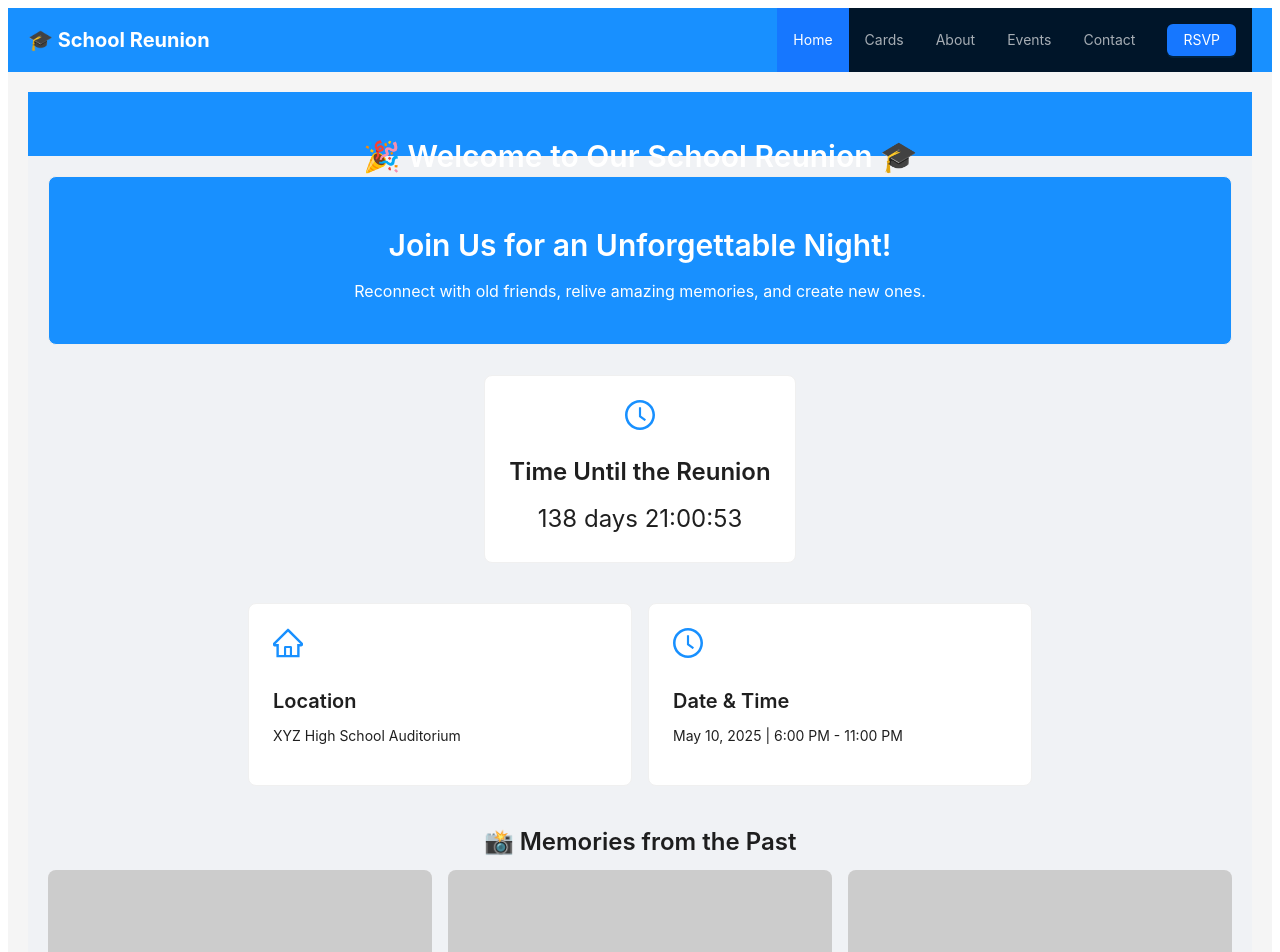
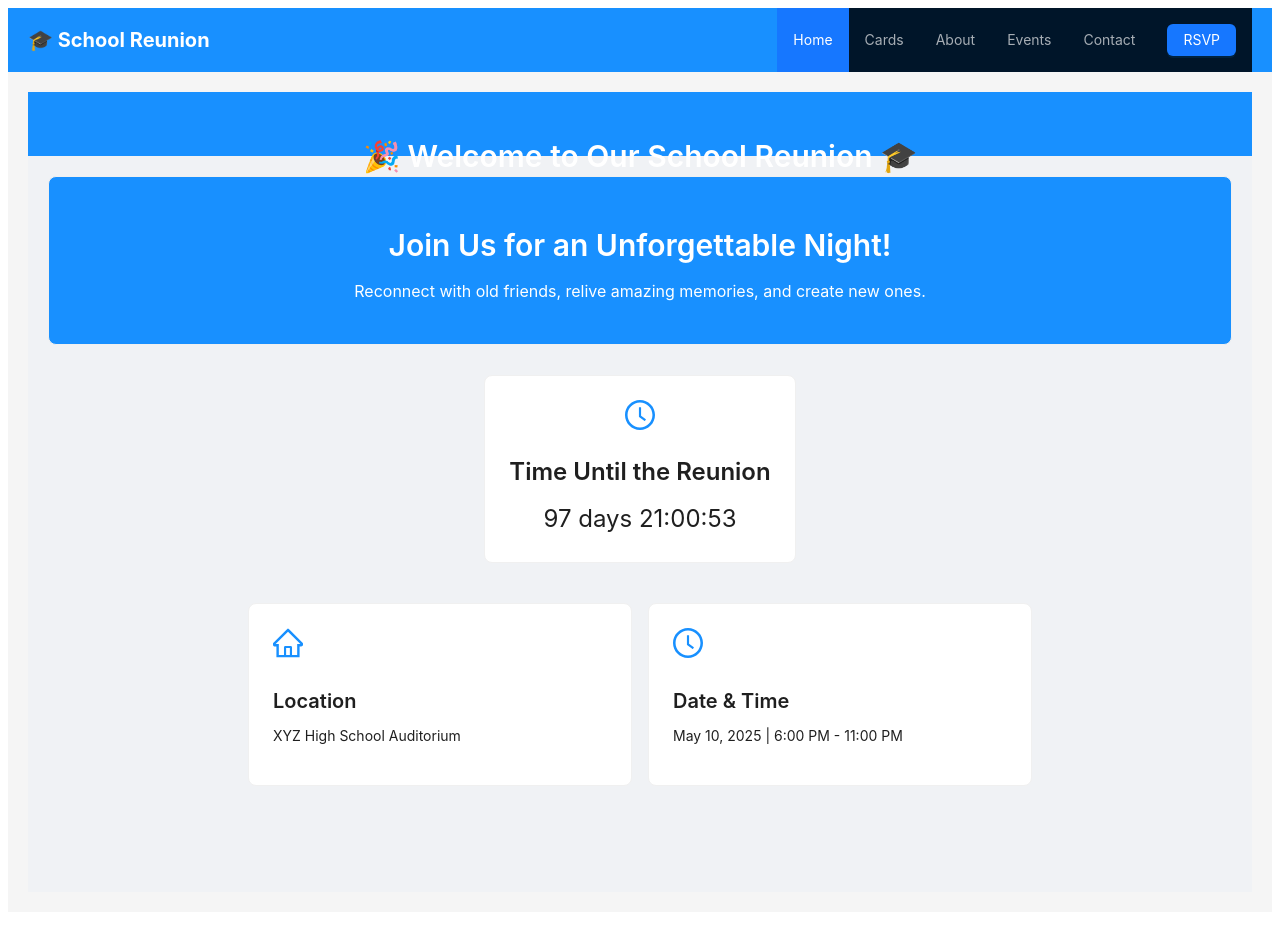
Before and after one commit to BorisMilanov/Aklas, a React (Vite) app: page / in a window 1280 px wide. Shown: the top 952 px of the page. After the commit the page ends 920 px from the top, so only its background shows below. Built offline with nearby package versions, Linux system fonts and the light colour scheme; the HTML template or start-up script is replaced by a standard one.

Commit message:
Home page 02

```diff
--- a/src/Home.tsx
+++ b/src/Home.tsx
@@ -1,13 +1,13 @@
 import React from "react";
-import { Layout, Typography, Button, Card, Row, Col, Avatar, Space } from "antd";
+import { Layout, Typography, Card, Row, Col, Space } from "antd";
 import { ClockCircleOutlined, HomeOutlined, PhoneOutlined } from "@ant-design/icons";
 import dayjs from "dayjs";
 import Countdown from "antd/es/statistic/Countdown";
 
-const { Header, Content, Footer } = Layout;
+const { Header, Content, } = Layout;
 const { Title, Paragraph } = Typography;
 
-const eventDate = dayjs("2025-06-20T18:00:00"); // Set your event date
+const eventDate = dayjs("2025-05-10T18:00:00"); // Set your event date
 
 const Home: React.FC = () => {
   return (
@@ -59,7 +59,7 @@ const Home: React.FC = () => {
         </Row>
 
         {/* Gallery Section */}
-        <Title level={3} style={{ textAlign: "center", marginTop: "40px" }}>📸 Memories from the Past</Title>
+        {/* <Title level={3} style={{ textAlign: "center", marginTop: "40px" }}>📸 Memories from the Past</Title>
         <Row gutter={[16, 16]} justify="center">
           <Col xs={24} sm={12} md={8}>
             <Card cover={<img src="https://via.placeholder.com/300" alt="Reunion" />} />
@@ -72,18 +72,18 @@ const Home: React.FC = () => {
           </Col>
         </Row>
 
-
+       */}
 
       </Content>
 
-      {/* Footer */}
+      {/* Footer
       <Footer style={{ textAlign: "center", backgroundColor: "#001529", color: "white", marginTop: "40px" }}>
         <Space direction="vertical">
           <Paragraph>📍 XYZ High School, City, Country</Paragraph>
           <Paragraph><PhoneOutlined /> Contact: +123 456 7890</Paragraph>
           <Paragraph>© 2025 School Reunion. All Rights Reserved.</Paragraph>
         </Space>
-      </Footer>
+      </Footer> */}
 
     </Layout>
   );
```
